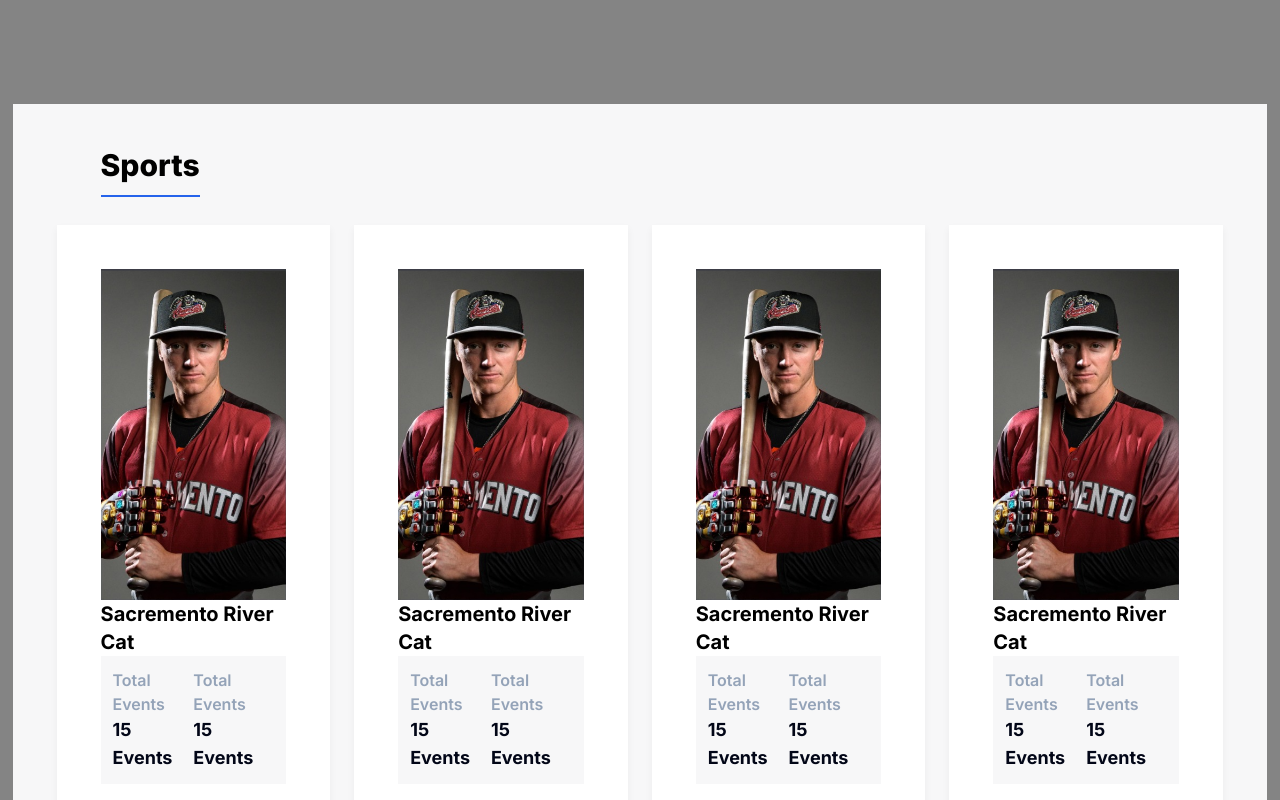
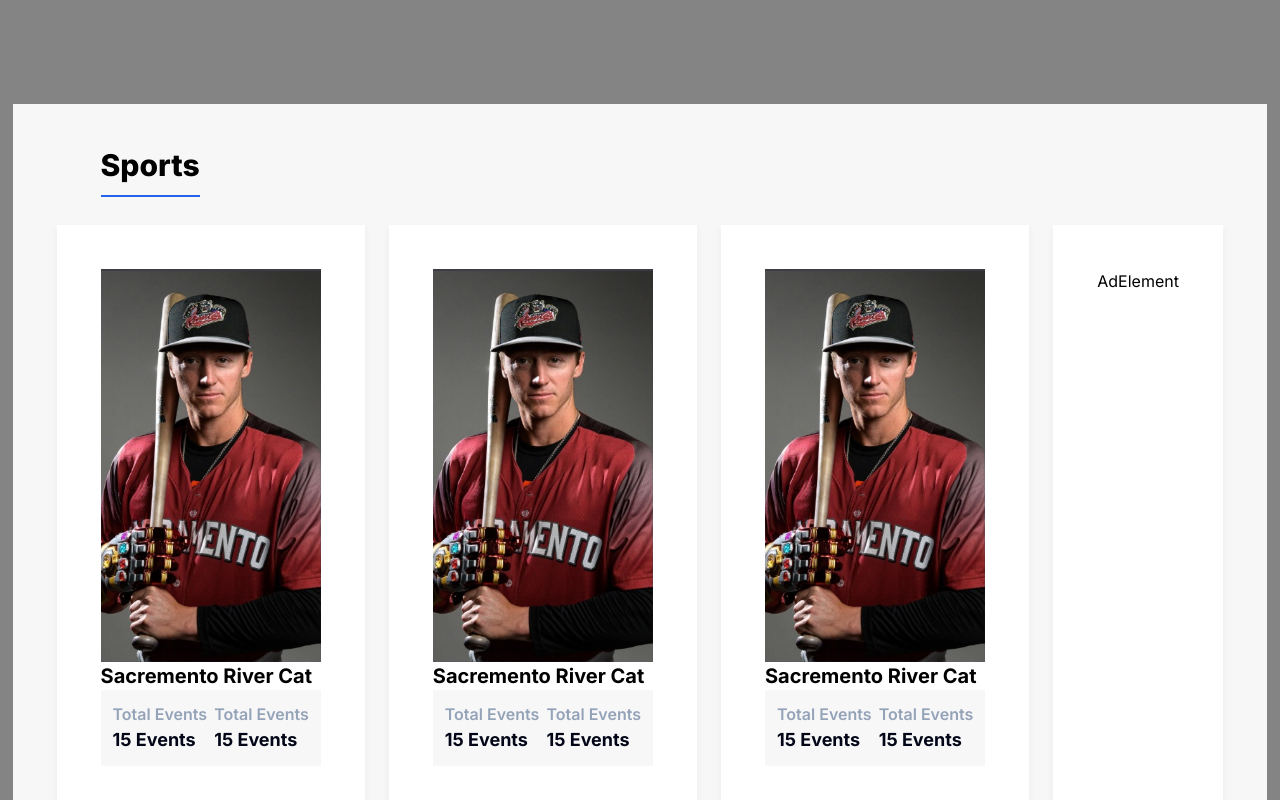
Before and after one commit to akash-panthri/hexleap_next_project, a Next.js app: page / in a window 1280 px wide. Shown: the top 800 px of the page. Built offline with nearby package versions, Linux system fonts and the light colour scheme.

Commit message:
added AdElement for test

```diff
--- /dev/null
+++ b/src/components/teamElementComponents/AdElement.tsx
@@ -0,0 +1,7 @@
+import React from 'react'
+
+export default function AdElement() {
+  return (
+    <div className='p-11 dark:bg-elem-dark bg-white  mx-3 shadow-spc'>AdElement</div>
+  )
+}
--- a/src/components/teamElementComponents/TeamElementContainer.tsx
+++ b/src/components/teamElementComponents/TeamElementContainer.tsx
@@ -1,5 +1,6 @@
 import React from "react";
 import OneTeamElement from "./OneTeamElement";
+import AdElement from "./AdElement";
 
 export default function TeamElementContainer() {
   return (
@@ -14,7 +15,7 @@
         <OneTeamElement />
         <OneTeamElement />
         <OneTeamElement />
-        <OneTeamElement />
+        <AdElement />
       </div>
       <button className="bg-[#2C9CF0] text-white py-[10px] px-[30px] self-center gap-[5px]">
         See More
```
